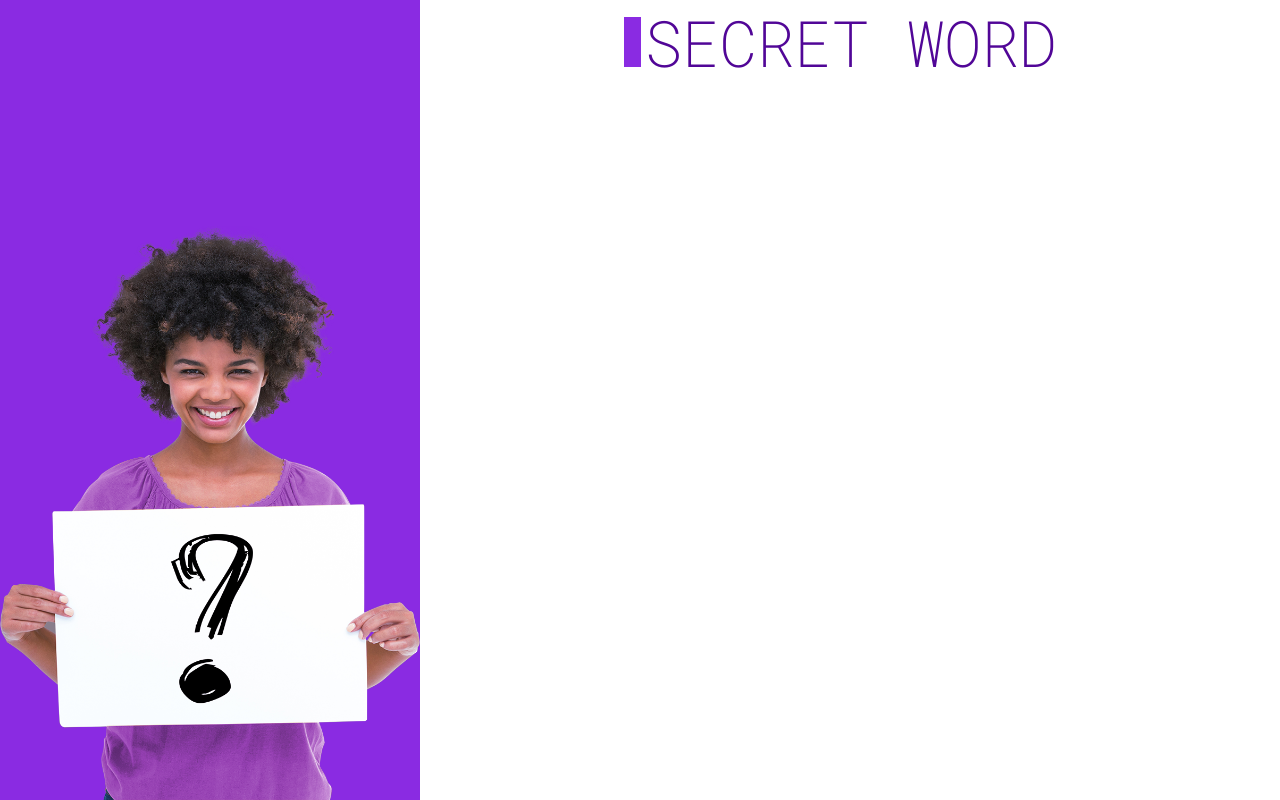
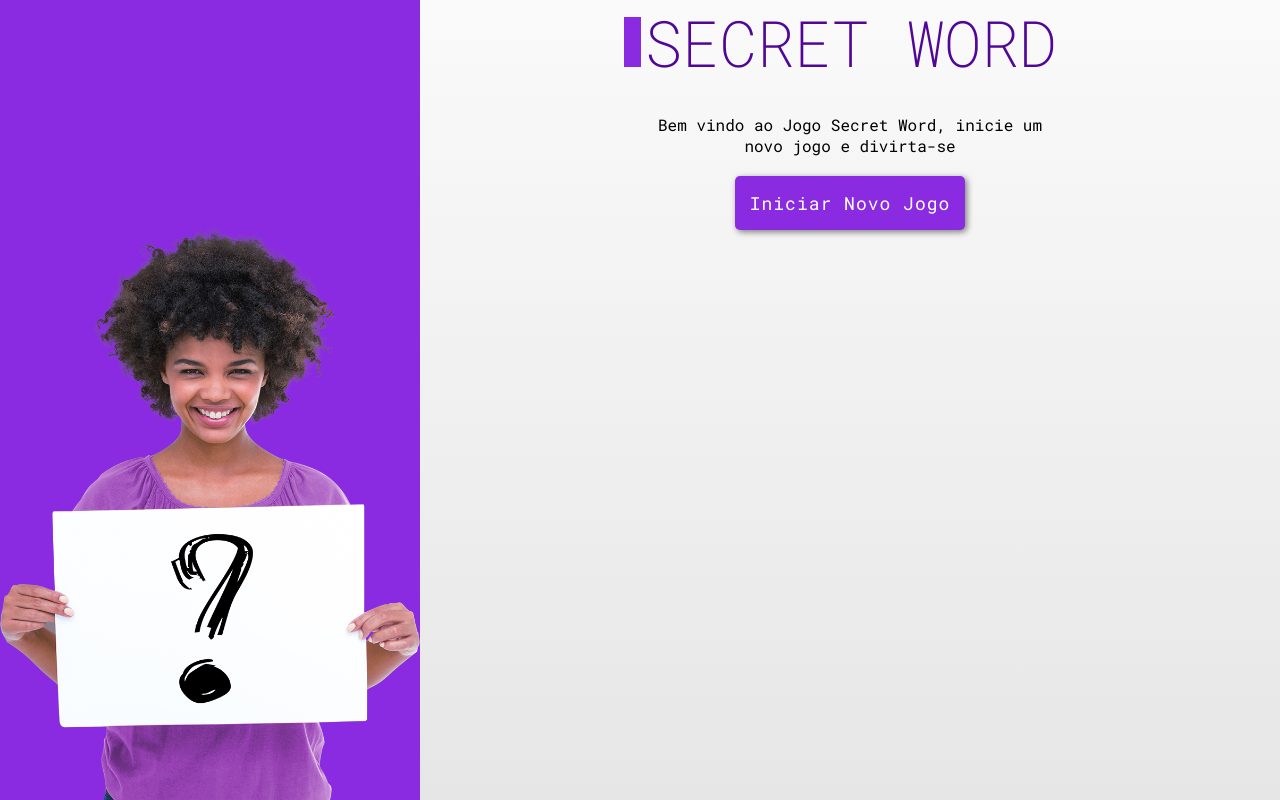
Before and after one commit to wlidemberg/react_secret_word, a React (Vite) app: page / in a window 1280 px wide. Built offline with nearby package versions, Linux system fonts and the light colour scheme.

Commit message:
Inclusão dos compenents e data

```diff
--- a/src/App.css
+++ b/src/App.css
@@ -6,4 +6,4 @@ h1::before{content: ' '; width: 17px; height: 50px; background-color: blueviolet
 .main_screen{display: flex; width: 100%; height: 100vh;}
 .screen_left{width: 100%; max-width: 420px; background-color: blueviolet; display: flex; align-items: end;}
 .screen_left img{width: 100%; height: auto;}
-.screen_right{width: 100%;}
+.screen_right{width: 100%; background: linear-gradient(180deg, rgba(250,250,250,1) 0%, rgba(230,230,230,1) 100%);}
--- a/src/App.jsx
+++ b/src/App.jsx
@@ -1,7 +1,34 @@
+// CSS
 import './App.css'
+
+// React
+import { useCallback, useEffect, useState } from 'react'
+
+// data
+import { wordList } from './data/words'
+
+// images
 import interrogacao from './assets/imagem_mulher_interrogacao.png'
 
+// Components
+import StartScreen from './components/StartScreen'
+import Game from './components/Game'
+import GameOver from './components/GameOver'
+
+// Stages Game
+const stages = [
+  {id: 1, name: 'start'},
+  {id: 2, name: 'game'},
+  {id: 3, name: 'end'},
+]
+
+
 function App() {
+
+  const [gameStage, setGameStage] = useState(stages[0].name)
+  const [words] = useState(wordList)
+  console.log(words)
+
   return (
     <>
      <div className='main_screen'>
@@ -9,9 +36,12 @@ function App() {
           <img src={interrogacao} alt="Mulher com cartaz de interrogação" />
         </div>
         <div className='screen_right'>
-          <header>
-          <h1>Secret Word</h1>
-        </header>
+
+          {gameStage === 'start' && <StartScreen />}
+          {gameStage === 'game' && <Game />}
+          {gameStage === 'end' && <GameOver />}
+
+
         </div>
      </div>
     </>
--- /dev/null
+++ b/src/components/Game.jsx
@@ -0,0 +1,9 @@
+import styles from './Game.module.css'
+
+const Game = () => {
+  return (
+    <div>Game</div>
+  )
+}
+
+export default Game
--- /dev/null
+++ b/src/components/GameOver.jsx
@@ -0,0 +1,9 @@
+import styles from './GameOver.module.css'
+
+const GameOver = () => {
+  return (
+    <div>GameOver</div>
+  )
+}
+
+export default GameOver
--- /dev/null
+++ b/src/components/StartScreen.jsx
@@ -0,0 +1,17 @@
+import styles from './StartScreen.module.css'
+
+const StartScreen = () => {
+  return (
+    <div>
+        <header>
+          <h1>Secret Word</h1>
+        </header>
+        <section className={styles.section_start_game}>
+            <p>Bem vindo ao Jogo Secret Word, inicie um novo jogo e divirta-se</p>
+            <button className={styles.btn_start}>Iniciar Novo Jogo</button>
+        </section>
+    </div>
+  )
+}
+
+export default StartScreen
--- /dev/null
+++ b/src/components/StartScreen.module.css
@@ -0,0 +1,4 @@
+
+.section_start_game{ width:100%; display: flex; flex-direction: column; align-items: center; justify-content: center; text-align: center; gap:20px; }
+.section_start_game p{ margin-top: 30px; width: 50%; }
+.btn_start{ max-width: 300px; margin: 0 auto; padding:15px; border: none; border-radius: 5px; background-color: blueviolet; font-size: 1.125rem; color: #fff; letter-spacing: 1px; box-shadow: 2px 2px 6px rgba(0, 0, 0, 0.5);}
--- /dev/null
+++ b/src/data/words.jsx
@@ -0,0 +1,7 @@
+export const wordList =  {
+    carro: ['Motor', 'Porta', 'Capô', 'Pneu', 'Antena', 'Roda', 'Volante', 'Banco'],
+    fruta: ['Banana', 'Maça', 'Pêra', 'Mamão', 'Laranja', 'Melão', 'Abacaxi', 'Morango'],
+    corpo: ['Braço', 'Perna', 'Cérebro', 'Pescoço', 'Olhos', 'Nariz', 'Boca'],
+    programacao: ['Linguagem', 'Framework', 'Javascript', 'Python', 'PHP'],
+    alimento: ['Arroz', 'Feijão', 'Carne', 'Leite', 'Ovo'],
+}
```
Also changed, not shown: src/components/Game.module.css (added), src/components/GameOver.module.css (added).
